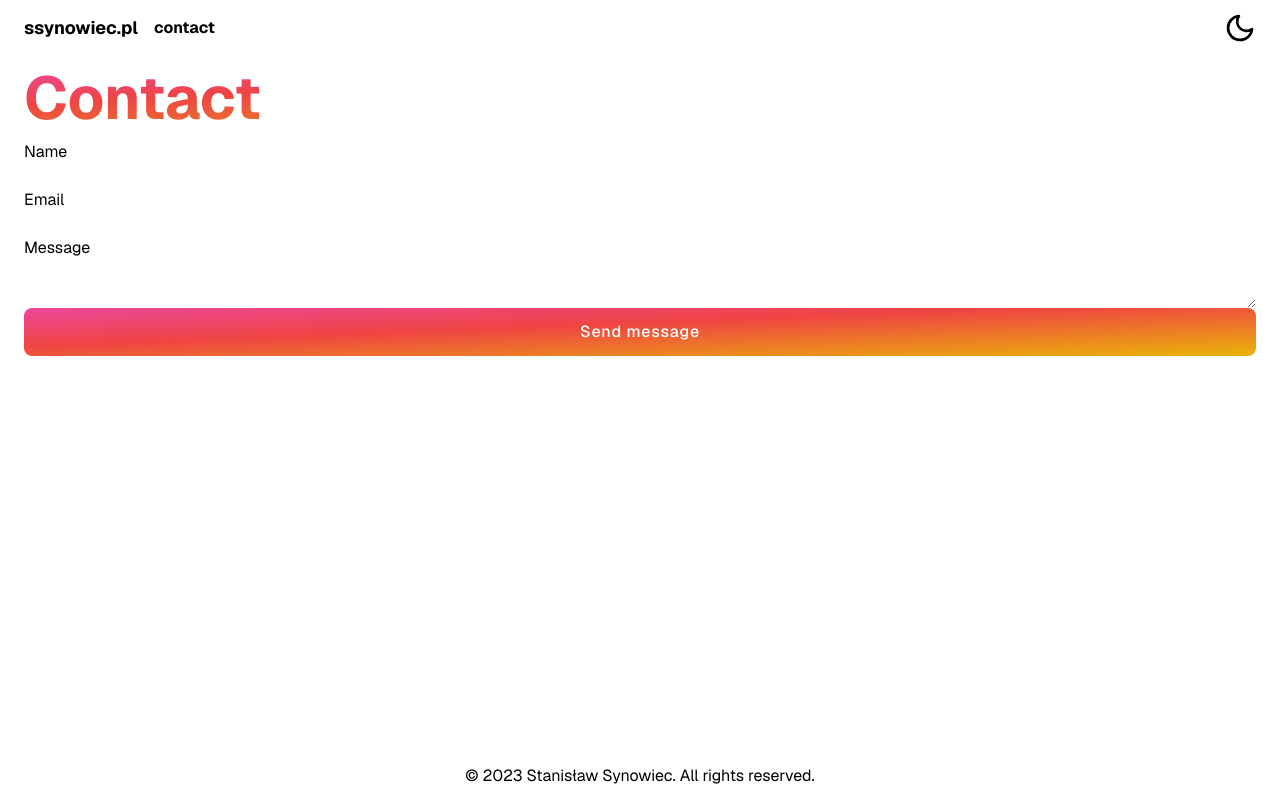
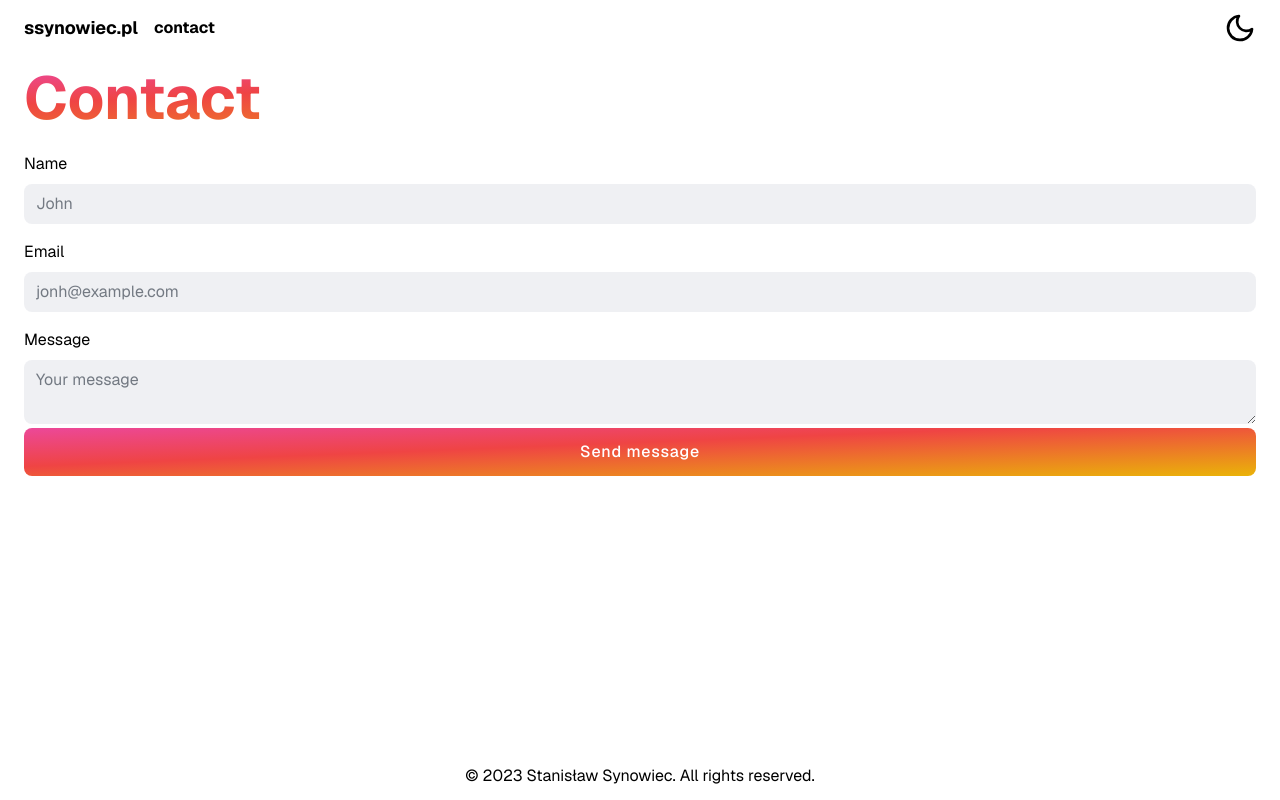
Before and after one commit to ssynowiec/ssynowiec.pl, a Next.js app: page /contact in a window 1280 px wide. Built offline with nearby package versions, Linux system fonts and the light colour scheme; no server answers.

Commit message:
add: textarea input type

```diff
--- a/src/components/contactForm/contactForm.tsx
+++ b/src/components/contactForm/contactForm.tsx
@@ -21,10 +21,21 @@ export const ContactForm = () => {
 
   return (
     <form className='flex flex-col py-3' onSubmit={handleSubmit(onSubmit)}>
-      <Input label='Name' register={register} name='name' />
-      <Input label='Email' register={register} name='email' type='email' />
-      <label htmlFor='message'>Message</label>
-      <textarea id='message' {...register('message')} />
+      <Input label='Name' placeholder='John' register={register} name='name' />
+      <Input
+        label='Email'
+        placeholder='jonh@example.com'
+        register={register}
+        name='email'
+        type='email'
+      />
+      <Input
+        label='Message'
+        placeholder='Your message'
+        register={register}
+        name='message'
+        type='textarea'
+      />
       <Button type='submit'>Send message</Button>
     </form>
   );
--- a/src/components/input/input.tsx
+++ b/src/components/input/input.tsx
@@ -3,6 +3,7 @@ interface InputProps {
   register: any;
   label: string;
   type?: 'text' | 'password' | 'email' | 'textarea';
+  placeholder?: string;
 }
 
 export const Input = ({
@@ -10,12 +11,35 @@ export const Input = ({
   register,
   label,
   type = 'text',
+  placeholder,
   ...rest
 }: InputProps) => {
+  const classes =
+    'rounded-lg px-3 py-2 bg-gray-200/60 placeholder:text-gray-800/60 dark:bg-gray-800/60 placeholder:dark:text-gray-200/60';
+
   return (
-    <>
-      <label htmlFor={name}>{label}</label>
-      <input id={name} type={type} {...rest} {...register(name)} />
-    </>
+    <div className='my-1 flex flex-col'>
+      <label htmlFor={name} className='my-2'>
+        {label}
+      </label>
+      {type !== 'textarea' ? (
+        <input
+          id={name}
+          type={type}
+          placeholder={placeholder}
+          {...rest}
+          {...register(name)}
+          className={classes}
+        />
+      ) : (
+        <textarea
+          id={name}
+          placeholder={placeholder}
+          {...rest}
+          {...register(name)}
+          className={classes}
+        />
+      )}
+    </div>
   );
 };
```
